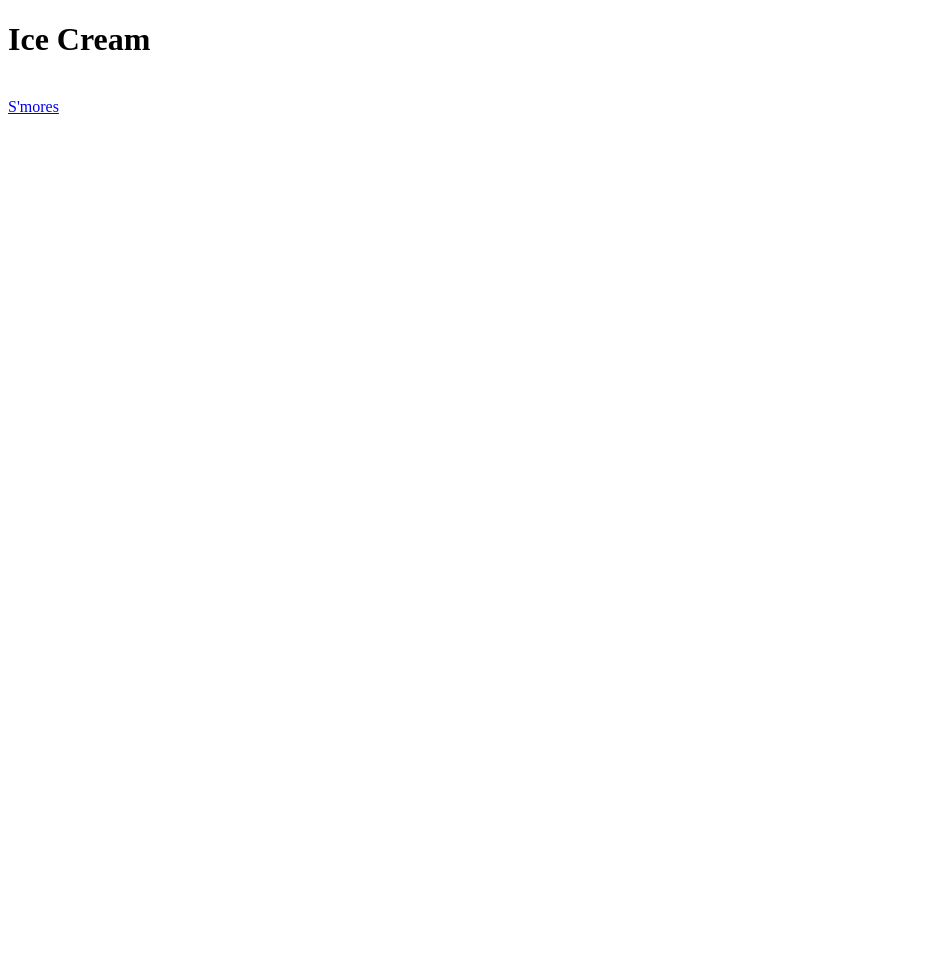
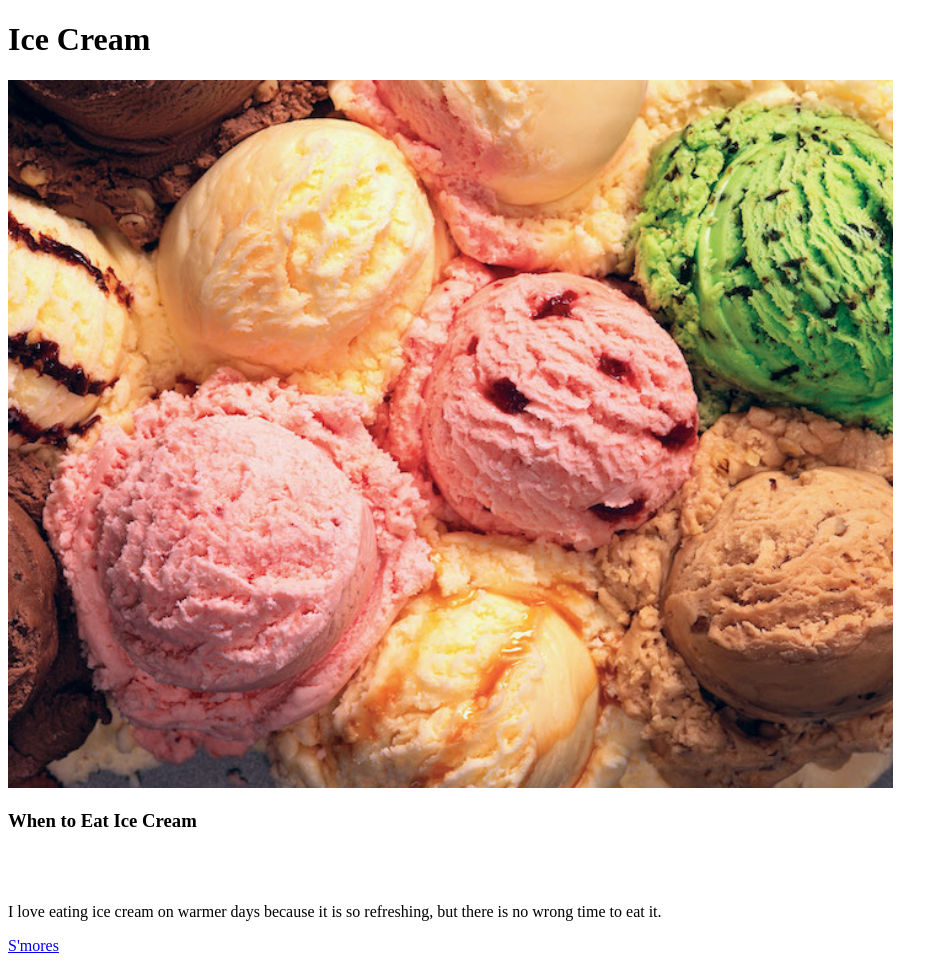
Before and after one commit to LolaC21/lolac21.github.io, a plain HTML site: page IceCream.html in a window 1280 px wide. Shown: the whole page, without its empty margins (0-948 px from the left). Before the commit the page ends 800 px from the top, so only its background shows below. Drawn offline with Linux system fonts and the light colour scheme.

Commit message:
Add files via upload

```diff
--- a/IceCream.html
+++ b/IceCream.html
@@ -8,7 +8,13 @@
 	</head>
 	<body>
 	  <h1>Ice Cream</h1>
+
+	  <img src="icecream.jpg" width="70%" height="auto" alt="Ice Cream Image" />
 	  <br>
+
+	  <h3>When to Eat Ice Cream</h3>
+	  <br> <br>
+	  <p> I love eating ice cream on warmer days because it is so refreshing, but there is no wrong time to eat it. </p>
 	  <a href="s'mores.html">S'mores</a>
 
 	</body>
```
Also changed, not shown: s'mores.html (+4 -0 lines), icecream.jpg (added), smores.jpg (added).
